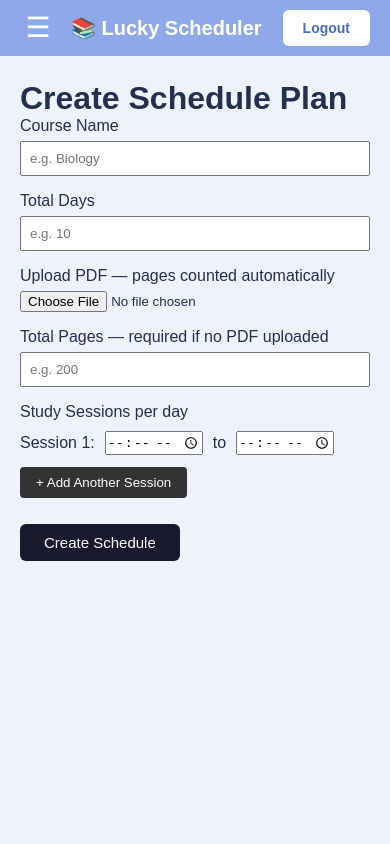
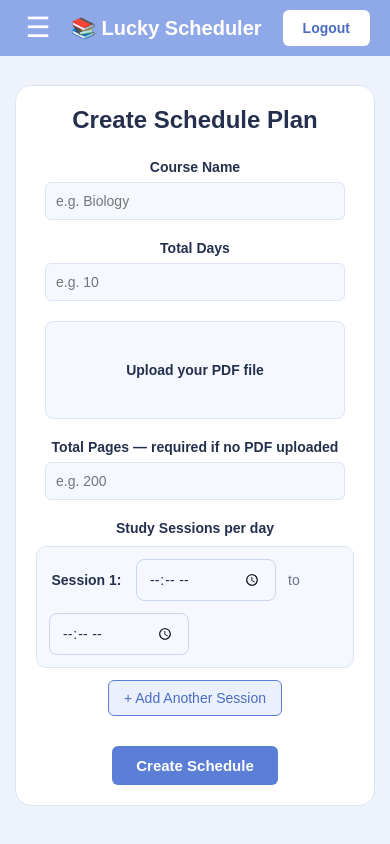
Before and after one commit to Adera2005/lucky-scheduler-frontend, a React app: page /create-schedule in a window 390 px wide. Built offline with nearby package versions, Linux system fonts and the light colour scheme; the HTML template or start-up script is replaced by a standard one.

Commit message:
styled create schedule

```diff
--- a/src/pages/CreateSchedule.jsx
+++ b/src/pages/CreateSchedule.jsx
@@ -1,3 +1,4 @@
+import '../styling/CreateSchedule.css';
 import Sidebar from '../components/Sidebar.jsx';
 import Navigationbar from '../components/Navigationbar.jsx';
 import { useState } from 'react';
@@ -51,70 +52,93 @@ function CreateSchedule() {
 
   return (
     <>
-      <Navigationbar onMenuClick={() => setSidebarOpen(!sidebarOpen)} isOpen={sidebarOpen} />
-      <Sidebar isOpen={sidebarOpen} onClose={() => setSidebarOpen(false)} />
+      <Navigationbar
+        onMenuClick={() => setSidebarOpen(!sidebarOpen)}
+        isOpen={sidebarOpen}
+      />
 
-      <div style={{ marginTop: '60px', padding: '20px' }}>
+      <Sidebar
+        isOpen={sidebarOpen}
+        onClose={() => setSidebarOpen(false)}
+      />
+
+      <div className="create-schedule-page">
+
+        <div className="create-schedule-container">
+
           <h1>Create Schedule Plan</h1>
 
-        {error && <p style={{ color: 'red' }}>{error}</p>}
+          {error && (
+            <p className="schedule-error">{error}</p>
+          )}
 
           <form onSubmit={handleSubmit}>
 
-          <div style={{ marginBottom: '16px' }}>
+            <div className="schedule-form-group">
               <label>Course Name</label>
+
               <input
                 type="text"
                 value={formData.course}
                 onChange={(e) => setFormData({ ...formData, course: e.target.value })}
                 placeholder="e.g. Biology"
                 required
-              style={{ display: 'block', marginTop: '6px', padding: '8px', width: '100%' }}
               />
             </div>
 
-          <div style={{ marginBottom: '16px' }}>
+            <div className="schedule-form-group">
               <label>Total Days</label>
+
               <input
                 type="number"
                 value={formData.totalDays}
                 onChange={(e) => setFormData({ ...formData, totalDays: e.target.value })}
                 placeholder="e.g. 10"
                 required
-              style={{ display: 'block', marginTop: '6px', padding: '8px', width: '100%' }}
               />
             </div>
 
-          <div style={{ marginBottom: '16px' }}>
-            <label>Upload PDF — pages counted automatically</label>
+            <div className="schedule-form-group">
+              <label className="pdf-upload">
+  <span>Upload your PDF file</span>
+
   <input
     type="file"
     accept=".pdf"
     onChange={(e) => setPdfFile(e.target.files[0])}
-              style={{ display: 'block', marginTop: '6px' }}
   />
-            {pdfFile && <p style={{ color: 'green', marginTop: '6px' }}>✅ {pdfFile.name} selected</p>}
+</label>
+
+              {pdfFile && (
+                <p className="pdf-selected">
+                  ✅ {pdfFile.name} selected
+                </p>
+              )}
             </div>
 
             {!pdfFile && (
-            <div style={{ marginBottom: '16px' }}>
+              <div className="schedule-form-group">
                 <label>Total Pages — required if no PDF uploaded</label>
+
                 <input
                   type="number"
                   value={formData.totalPages}
                   onChange={(e) => setFormData({ ...formData, totalPages: e.target.value })}
                   placeholder="e.g. 200"
-                style={{ display: 'block', marginTop: '6px', padding: '8px', width: '100%' }}
                 />
               </div>
             )}
 
-          <div style={{ marginBottom: '16px' }}>
+            <div className="schedule-form-group">
               <label>Study Sessions per day</label>
 
               {formData.studySessions.map((session, index) => (
-              <div key={index} style={{ display: 'flex', alignItems: 'center', gap: '10px', marginTop: '10px' }}>
-                <span>Session {index + 1}:</span>
+                <div key={index} className="session-row">
+
+                  <span className="session-label">
+                    Session {index + 1}:
+                  </span>
+
                   <input
                     type="time"
                     value={session.startTime}
@@ -125,7 +149,9 @@ function CreateSchedule() {
                     }}
                     required
                   />
-                <span>to</span>
+
+                  <span className="session-to">to</span>
+
                   <input
                     type="time"
                     value={session.endTime}
@@ -136,28 +162,39 @@ function CreateSchedule() {
                     }}
                     required
                   />
+
                   {formData.studySessions.length > 1 && (
                     <button
                       type="button"
+                      className="remove-session-btn"
                       onClick={() => {
-                      const updated = formData.studySessions.filter((_, i) => i !== index);
-                      setFormData({ ...formData, studySessions: updated });
+                        const updated = formData.studySessions.filter(
+                          (_, i) => i !== index
+                        );
+
+                        setFormData({
+                          ...formData,
+                          studySessions: updated
+                        });
                       }}
-                    style={{ background: 'red', color: 'white', border: 'none', padding: '4px 10px', borderRadius: '4px', cursor: 'pointer' }}
                     >
                       Remove
                     </button>
                   )}
+
                 </div>
               ))}
 
               <button
                 type="button"
+                className="add-session-btn"
                 onClick={() => setFormData({
                   ...formData,
-                studySessions: [...formData.studySessions, { startTime: '', endTime: '' }],
+                  studySessions: [
+                    ...formData.studySessions,
+                    { startTime: '', endTime: '' }
+                  ],
                 })}
-              style={{ background: '#333', color: 'white', border: 'none', padding: '8px 16px', borderRadius: '4px', cursor: 'pointer', marginTop: '12px' }}
               >
                 + Add Another Session
               </button>
@@ -165,13 +202,16 @@ function CreateSchedule() {
 
             <button
               type="submit"
+              className="create-schedule-btn"
               disabled={loading}
-            style={{ background: '#1a1a2e', color: 'white', border: 'none', padding: '10px 24px', borderRadius: '6px', cursor: 'pointer', marginTop: '10px', fontSize: '15px' }}
             >
               {loading ? 'Creating...' : 'Create Schedule'}
             </button>
 
           </form>
+
+        </div>
+
       </div>
     </>
   );
--- /dev/null
+++ b/src/styling/CreateSchedule.css
@@ -0,0 +1,261 @@
+.create-schedule-page {
+  background: #eef2fb;
+  min-height: 100vh;
+  padding: 90px 30px 40px;
+  box-sizing: border-box;
+  color: #24304d;
+}
+
+.create-schedule-container {
+  max-width: 500px;
+  margin: 0 auto;
+  background: white;
+  padding: 20px;
+  border-radius: 16px;
+  border: 1px solid #dde5f4;
+  box-sizing: border-box;
+  text-align: center;
+}
+
+.create-schedule-container h1 {
+  margin: 0 0 25px;
+  color: #24304d;
+  font-size: 28px;
+}
+
+.schedule-error {
+  background: #fff1f1;
+  color: #d9534f;
+  border: 1px solid #f0caca;
+  padding: 12px;
+  border-radius: 8px;
+  margin-bottom: 20px;
+}
+
+.schedule-form-group {
+  margin-bottom: 20px;
+}
+
+.schedule-form-group label {
+  display: block;
+  color: #24304d;
+  font-weight: bold;
+  margin-bottom: 7px;
+  font-size: 14px;
+}
+
+.schedule-form-group input[type="text"],
+.schedule-form-group input[type="number"],
+.schedule-form-group input[type="time"] {
+  background: #f5f8ff;
+  border: 1px solid #dde5f4;
+  color: #24304d;
+  padding: 10px;
+  border-radius: 6px;
+  box-sizing: border-box;
+  font-size: 14px;
+}
+
+.schedule-form-group input[type="text"],
+.schedule-form-group input[type="number"] {
+
+  width: 300px;
+  display: block;
+  margin: 0 auto;
+}
+
+.schedule-form-group input:focus {
+  outline: none;
+  border-color: #5b7fd6;
+}
+
+.pdf-input {
+  background: #f5f8ff;
+  border: 1px solid #dde5f4;
+  padding: 10px;
+  border-radius: 6px;
+  width: 100%;
+  box-sizing: border-box;
+}
+
+.pdf-selected {
+  color: #4a6cc4;
+  margin-top: 8px;
+  font-size: 14px;
+}
+
+.session-row {
+  display: flex;
+  align-items: center;
+  gap: 10px;
+  margin-top: 10px;
+  flex-wrap: wrap;
+}
+
+.session-label {
+  color: #24304d;
+  font-size: 14px;
+  min-width: 75px;
+}
+
+.session-to {
+  color: #68738c;
+  font-size: 14px;
+}
+
+.session-row input[type="time"] {
+  width: 120px;
+}
+
+.remove-session-btn {
+  background: #d9534f;
+  color: white;
+  border: none;
+  padding: 8px 12px;
+  border-radius: 6px;
+  cursor: pointer;
+  font-size: 13px;
+}
+
+.remove-session-btn:hover {
+  background: #c9302c;
+}
+
+.add-session-btn {
+  background: #eaf0fc;
+  color: #4a6cc4;
+  border: 1px solid #5b7fd6;
+  padding: 9px 15px;
+  border-radius: 6px;
+  cursor: pointer;
+  margin-top: 12px;
+  font-size: 14px;
+}
+
+.add-session-btn:hover {
+  background: #dce7fb;
+}
+
+.create-schedule-btn {
+  background: #5b7fd6;
+  color: white;
+  border: none;
+  padding: 11px 24px;
+  border-radius: 6px;
+  cursor: pointer;
+  margin-top: 10px;
+  font-size: 15px;
+  font-weight: bold;
+}
+
+.create-schedule-btn:hover {
+  background: #4a6cc4;
+}
+
+.create-schedule-btn:disabled {
+  opacity: 0.6;
+  cursor: not-allowed;
+}
+
+@media (max-width: 700px) {
+  .create-schedule-page {
+    padding: 85px 15px 30px;
+  }
+
+  .create-schedule-container {
+    padding: 20px;
+  }
+
+  .create-schedule-container h1 {
+    font-size: 24px;
+  }
+
+ .session-row {
+  display: flex;
+  align-items: center;
+  gap: 12px;
+  background: #f5f8ff;
+  border: 1px solid #dde5f4;
+  border-radius: 10px;
+  padding: 12px;
+  margin-top: 10px;
+}
+
+ .session-row input[type="time"] {
+  width: 140px;
+  height: 42px;
+  padding: 8px 12px;
+  background: #f5f8ff;
+  color: #24304d;
+  border: 1px solid #cbd7ee;
+  border-radius: 8px;
+  font-size: 14px;
+  font-family: Arial, sans-serif;
+  box-sizing: border-box;
+  cursor: pointer;
+  transition: 0.2s ease;
+
+}
+
+.session-row input[type="time"]:hover {
+  border-color: #5b7fd6;
+
+
+}
+
+.session-row input[type="time"]:focus {
+  outline: none;
+  border-color: #5b7fd6;
+  box-shadow: 0 0 0 3px #eaf0fc;
+}
+
+  .session-label {
+  color: #24304d;
+  font-weight: bold;
+  font-size: 14px;
+}
+}
+.pdf-upload {
+  display: block;
+  width:300px;
+  margin: 0 auto;
+  background: #f5f8ff;
+  border: 1px solid #dde5f4;
+  border-radius: 8px;
+  padding: 40px 40px;
+  cursor: pointer;
+  color: #4a6cc4;
+  font-size: 14px;
+  font-weight: bold;
+  text-align: center;
+  transition: 0.2s ease;
+}
+
+.pdf-upload:hover {
+  background: #eaf0fc;
+  border-color: #5b7fd6;
+}
+
+.pdf-upload input {
+  display: none;
+}
+
+.pdf-upload-icon {
+  font-size: 28px;
+}
+
+.pdf-upload-text {
+  display: flex;
+  flex-direction: column;
+  gap: 4px;
+}
+
+.pdf-upload-text strong {
+  color: #24304d;
+  font-size: 14px;
+}
+
+.pdf-upload-text small {
+  color: #68738c;
+  font-size: 12px;
+}
```
Also changed, not shown: src/styling/Schedule.css (line endings or trailing spaces). Lines whose indentation alone changed are shown as unchanged.
